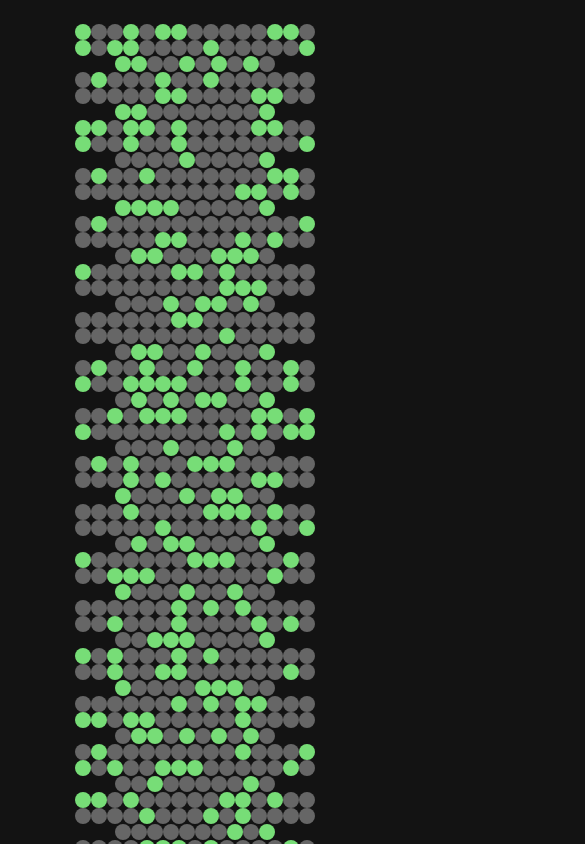
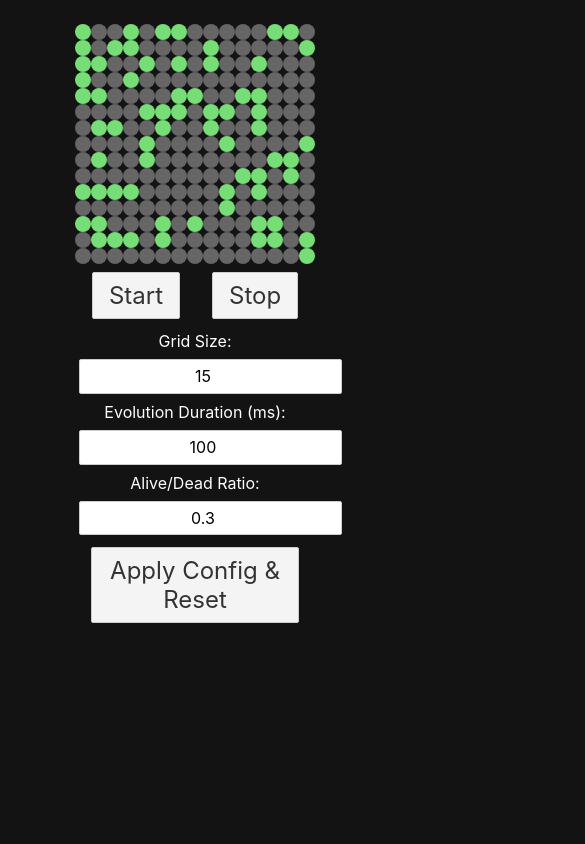
Before and after one commit to sinsys/conway-game-of-life, a Svelte app: page / in a window 390 px wide. Shown: the top 844 px of the page, 585 px wide, since content can reach past the window. Built offline with nearby package versions, Linux system fonts and the light colour scheme.

Commit message:
fix: minor bugs. config not saving or applying errors. minor UI improvements for mobile.

```diff
--- a/src/Conway.svelte
+++ b/src/Conway.svelte
@@ -28,7 +28,7 @@
   const startPropagation = () => {
     propagate = setInterval(() => {
       setNextLandscapeStep()
-    }, config.evolutionDuration)
+    }, evolutionDuration)
   }
 
   // Stop evolution
@@ -40,7 +40,7 @@
     landscape.update(ls => createLandscape(config))
   }
 
-  // Applies custom configuration
+  // Applies custom configuration & resets
   const applyConfig = () => {
     conwayConfig.update(cfg => {
       cfg = {
@@ -50,6 +50,7 @@
       }
       return cfg
     })
+    randomize()
   }
 
   // Cleanup on component destruction
@@ -102,10 +103,7 @@
     </div>
   </div>
   <button on:click={applyConfig}>
-    Apply custom config
-  </button>
-  <button on:click={randomize}>
-    Reset
+    Apply Config & Reset
   </button>
 </div>
 
@@ -113,6 +111,13 @@
   #controls {
     display: flex;
     justify-content: center;
+  }
+  #controls button {
+    font-size: 1.5rem;
+  }
+  #landscape {
+    display: flex;
+    flex-direction: column;
   }
   .row {
     margin: 0;
@@ -123,10 +128,12 @@
     margin: 0.5rem 1rem;
     padding: 0.5rem 1rem;
     font-size: 1.5rem;
+    display: inline-block;
   }
   #config {
     display: flex;
     justify-content: center;
+    flex-direction: column;
   }
   label {
     margin: 0.25rem 1rem;
@@ -134,5 +141,6 @@
   }
   input {
     margin: 0.25rem;
+    text-align: center;
   }
 </style>
--- a/src/stores.ts
+++ b/src/stores.ts
@@ -7,7 +7,7 @@ import type { Cell, Row, Landscape, ConwayConfig } from './interfaces'
 
 // Initial values for core config
 const baseConfig = {
-  gridSize: 40,
+  gridSize: 15,
   evolutionDuration: 100,
   aliveRatio: 0.3
 }
@@ -21,7 +21,7 @@ export const createLandscape = (config: ConwayConfig): Landscape => {
   const landscape = Array(config.gridSize).fill(row)
   const randomizedLandscape: Landscape = landscape.map((row: Row, rowNum: number) =>
     row.map((_cell: Cell, columnNum: number) => ({
-      alive: Math.random() < 0.3,
+      alive: Math.random() < config.aliveRatio,
       columnNum: columnNum,
       rowNum: rowNum
     })
```
